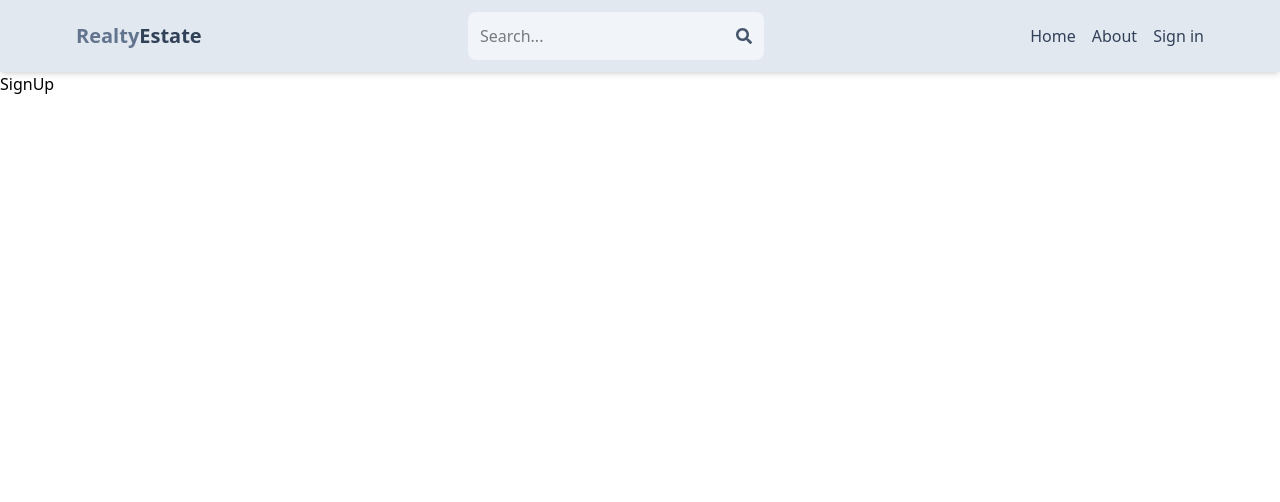
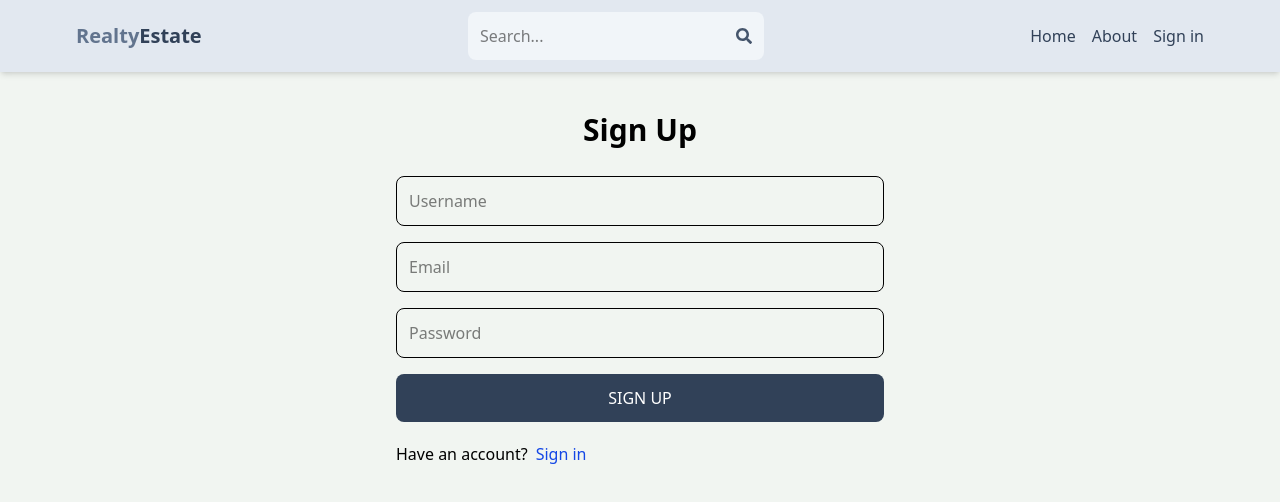
Before and after one commit to Tokyo-al/mern-estate, a React (Vite) app in the folder client/: page /sign-up in a window 1280 px wide. Shown: the top 502 px of the page. Built offline with nearby package versions, Linux system fonts and the light colour scheme.

Commit message:
complete sign up page ui

```diff
--- a/client/src/index.css
+++ b/client/src/index.css
@@ -1 +1,5 @@
 @import "tailwindcss";
+
+body {
+    background-color: rgb(241, 245, 241);
+}
--- a/client/src/pages/SignUp.jsx
+++ b/client/src/pages/SignUp.jsx
@@ -1,7 +1,36 @@
-import React from 'react'
+import { Link } from 'react-router-dom';
 
 export default function SignUp() {
   return (
-    <div>SignUp</div>
+    <div className='p-3 max-w-lg mx-auto'>
+      <h1 className="text-3xl text-center font-semibold my-7">Sign Up</h1>
+      <form className='flex flex-col gap-4'>
+        <input
+          type="text"
+          placeholder="Username"
+          className="border p-3 rounded-lg"
+          id="username"
+        />
+        <input
+          type="email"
+          placeholder="Email"
+          className="border p-3 rounded-lg"
+          id="email"
+        />
+        <input
+          type="password"
+          placeholder="Password"
+          className="border p-3 rounded-lg"
+          id="password"
+        />
+        <button className='bg-slate-700 text-white p-3 rounded-lg uppercase hover:opacity-95 disabled:opacity-80'>Sign up</button>
+      </form>
+      <div className="flex gap-2 mt-5">
+        <p>Have an account?</p>
+        <Link to={"/sign-in"}>
+        <span className='text-blue-700'>Sign in</span>
+        </Link>
+      </div>
+    </div>
   )
 }
```
